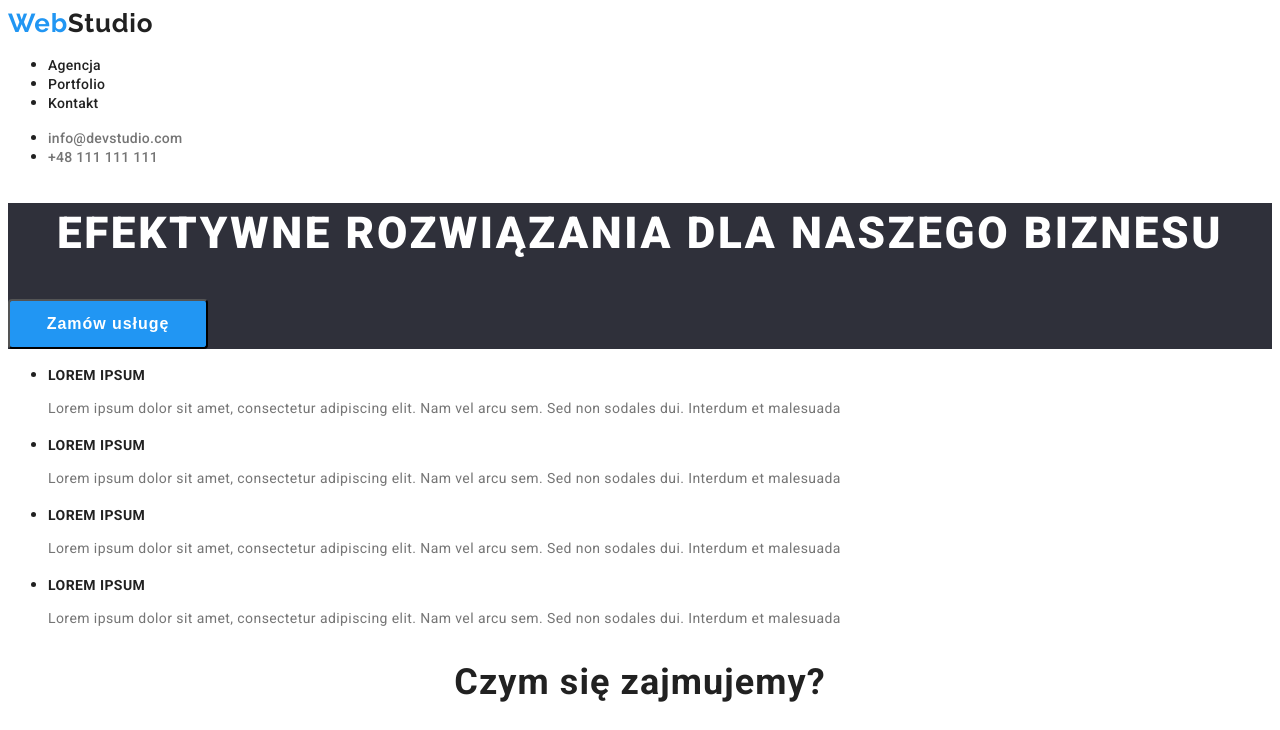
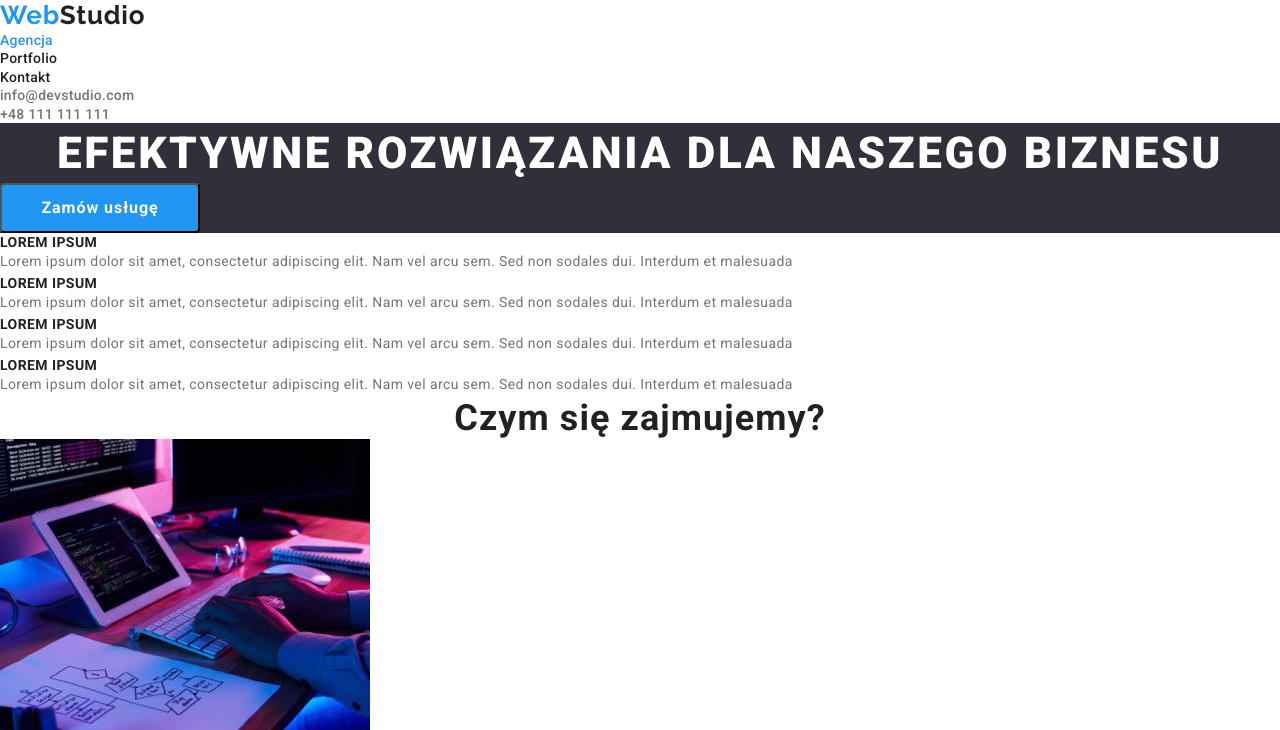
Before and after one commit to DariaOskaOssowska/goit-markup-hw-03, a plain HTML site: page index.html in a window 1280 px wide. Shown: the top 730 px of the page. Drawn offline with nearby package versions, Linux system fonts and the light colour scheme.

Commit message:
Globalne resetowanie stylów selektora tagu
Globalne resetowanie stylów selektora tagu dla elementów <h1>...<h6>, <p> i <ul>

```diff
--- a/css/styles.css
+++ b/css/styles.css
@@ -14,6 +14,27 @@
 body {
   font-family: var(--main-font), 'Raleway', sans-serif;
   color: var(--main-colorFont);
+}
+
+h1,
+h2,
+h3,
+h4,
+h5,
+h6 {
+  margin: 0;
+  padding: 0;
+}
+
+ol,
+ul {
+  margin: 0;
+  padding: 0;
+}
+
+p {
+  margin: 0;
+  padding: 0;
 }
 
 /* ========= COMPONENTS ======== */
@@ -71,6 +92,10 @@ body {
 
 .navigation-list-link {
   color: var(--main-colorFont);
+}
+
+.navigation-list-link-agency {
+  color: var(--main-color);
 }
 
 .header-address-mail,
--- a/index.html
+++ b/index.html
@@ -5,6 +5,8 @@
     <meta charset="UTF-8">
     <meta http-equiv="X-UA-Compatible" content="IE=edge">
     <meta name="viewport" content="width=device-width, initial-scale=1.0">
+    <link rel="stylesheet"
+        href="https://cdnjs.cloudflare.com/ajax/libs/modern-normalize/1.0.0/modern-normalize.min.css" />
     <link rel="stylesheet" href="./css/styles.css">
     <link rel="preconnect" href="https://fonts.googleapis.com">
     <link rel="preconnect" href="https://fonts.gstatic.com" crossorigin>
@@ -22,7 +24,8 @@
             <a class="navigation-logo" href="./index.html"><span class="text-even-theme">Web</span><span
                     class="text-light-theme">Studio</span></a>
             <ul class="navigation-list">
-                <li class="navigation-list-item"><a class="navigation-list-link" href="./index.html">Agencja</a></li>
+                <li class="navigation-list-item"><a class="navigation-list-link" href="./index.html"><span
+                            class="navigation-list-link-agency">Agencja</span></a></li>
                 <li class="navigation-list-item"><a class="navigation-list-link" href="./portfolio.html">Portfolio</a>
                 </li>
                 <li class="navigation-list-item"><a class="navigation-list-link" href="#">Kontakt</a></li>
```
Also changed, not shown: portfolio.html (+2 -0 lines).
